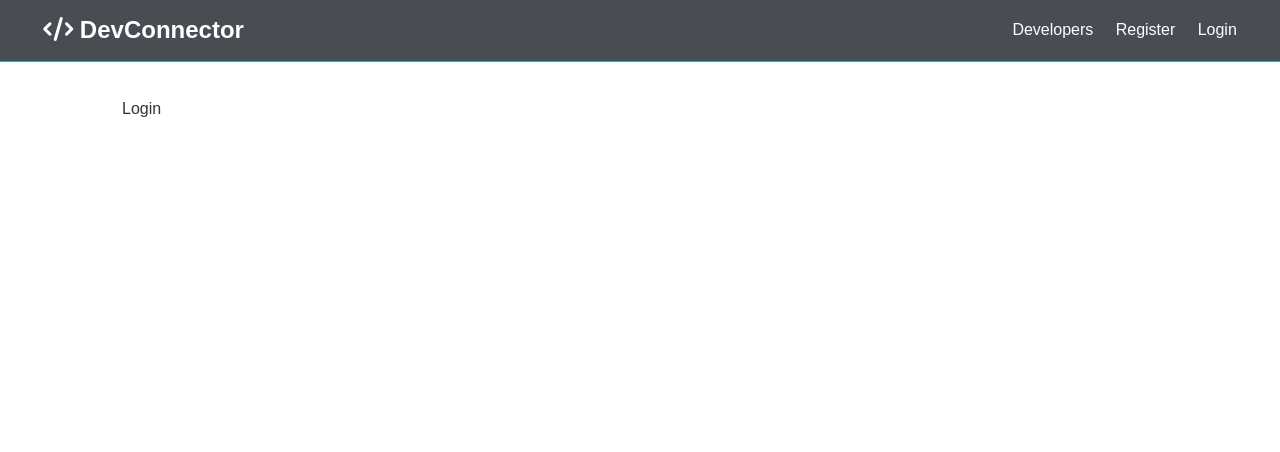
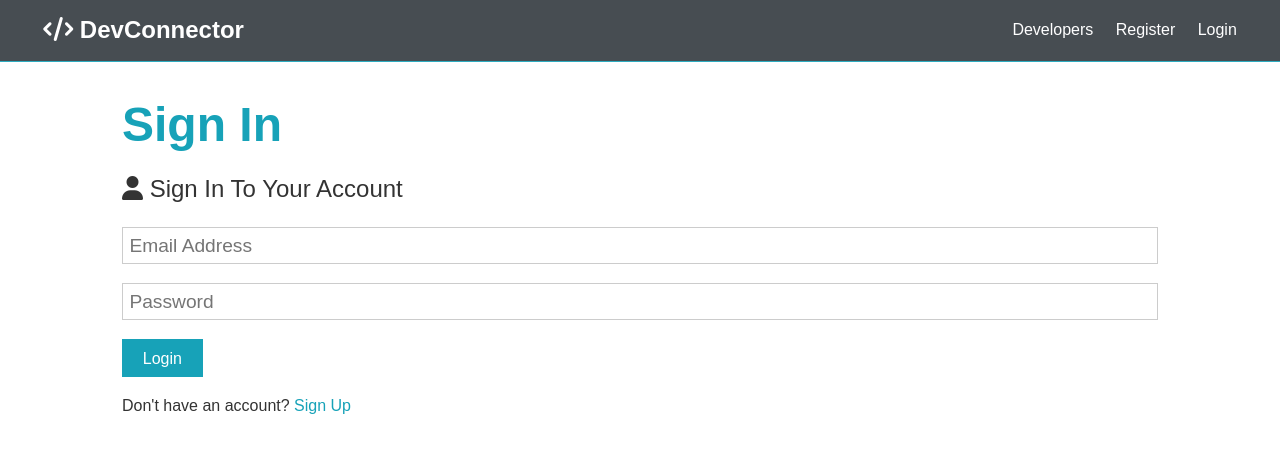
Before and after one commit to clionaderoiste/mern, a React (Create React App) app in the folder client/: page /login in a window 1280 px wide. Shown: the top 452 px of the page. Built offline with nearby package versions, Linux system fonts and the light colour scheme.

Commit message:
adding login and creating links between login and register

```diff
--- a/client/src/components/auth/Login.js
+++ b/client/src/components/auth/Login.js
@@ -1,7 +1,63 @@
-import React from 'react';
+import React, { Fragment, useState } from 'react';
+import { Link } from 'react-router-dom';
 
 const Login = () => {
-  return <div>Login</div>;
+  //notes on use state
+  //first param is like when you create the state object and give it names
+  //the second is essentially like when you would do this.setState
+  //what you pass to useState sets your initial state.
+  const [formData, setFormData] = useState({
+    email: '',
+    password: ''
+  });
+
+  const { email, password } = formData;
+
+  //the on change function takes is the event
+  //we copy the value of formData and merge it with the new value that is passed in
+  //we find the key we want to change by taking the name of the property of the element that was passed in and using that(e.target.name)
+  const onChange = e =>
+    setFormData({ ...formData, [e.target.name]: e.target.value });
+
+  const onSubmit = e => {
+    e.preventDefault();
+    console.log('Success');
+  };
+
+  return (
+    <Fragment>
+      <h1 className='large text-primary'>Sign In</h1>
+      <p className='lead'>
+        <i className='fas fa-user'></i> Sign In To Your Account
+      </p>
+      <form className='form' onSubmit={e => onSubmit(e)}>
+        <div className='form-group'>
+          <input
+            type='email'
+            placeholder='Email Address'
+            name='email'
+            value={email}
+            onChange={e => onChange(e)}
+            required
+          />
+        </div>
+        <div className='form-group'>
+          <input
+            type='password'
+            placeholder='Password'
+            name='password'
+            minLength='6'
+            value={password}
+            onChange={e => onChange(e)}
+          />
+        </div>
+        <input type='submit' className='btn btn-primary' value='Login' />
+      </form>
+      <p className='my-1'>
+        Don't have an account? <Link to='/register'>Sign Up</Link>
+      </p>
+    </Fragment>
+  );
 };
 
 export default Login;
--- a/client/src/components/auth/Register.js
+++ b/client/src/components/auth/Register.js
@@ -1,4 +1,5 @@
 import React, { Fragment, useState } from 'react';
+import { Link } from 'react-router-dom';
 
 const Register = () => {
   //notes on use state
@@ -84,7 +85,7 @@
         <input type='submit' className='btn btn-primary' value='Register' />
       </form>
       <p className='my-1'>
-        Already have an account? <a href='login.html'>Sign In</a>
+        Already have an account? <Link to='/login'>Sign In</Link>
       </p>
     </Fragment>
   );
```
